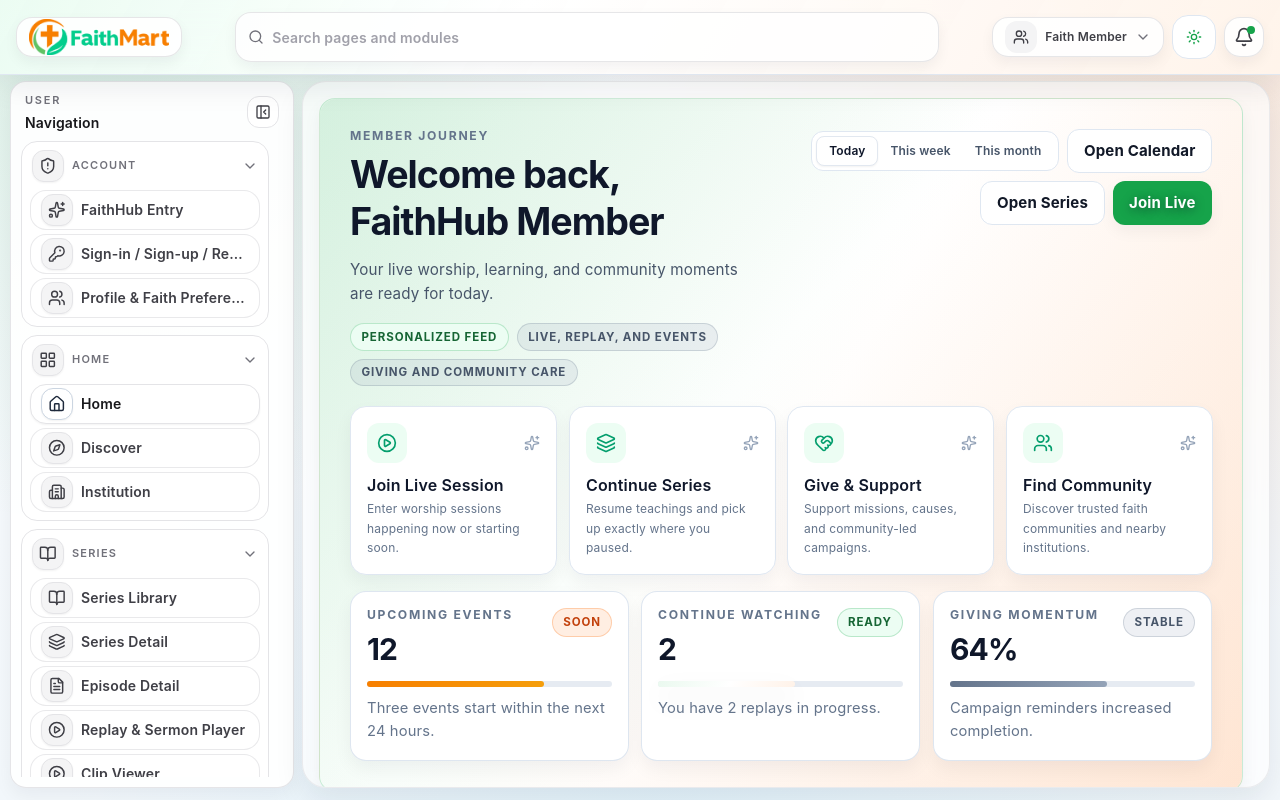
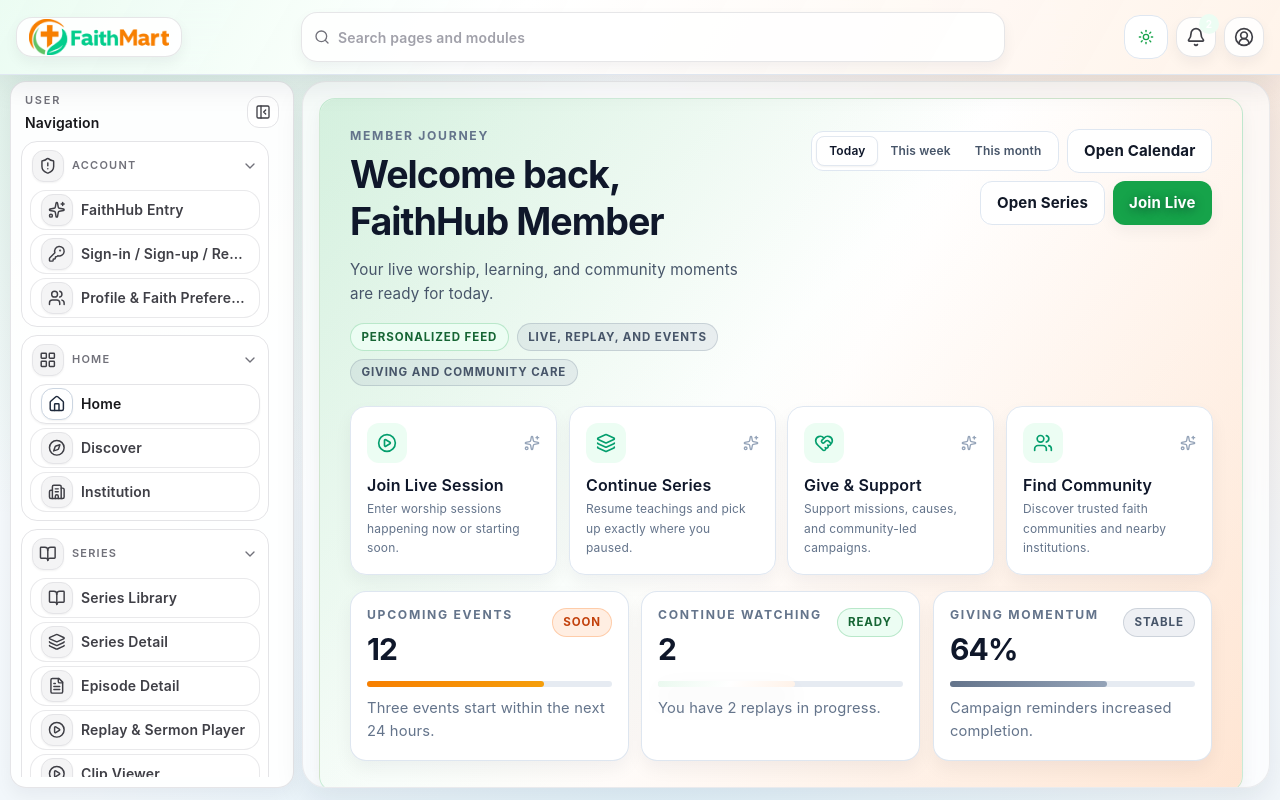
Before and after one commit to ayesigaisaac/FaithHub_MyLiveDealz_Buyer, a React (Vite) app: page /app/user/home in a window 1280 px wide. Built offline with nearby package versions, Linux system fonts and the light colour scheme.

Commit message:
feat: use profile icon trigger with alert badge for role switcher

```diff
--- a/src/components/layout/AppShellLayout.tsx
+++ b/src/components/layout/AppShellLayout.tsx
@@ -3,12 +3,9 @@ import { matchPath, Outlet, useLocation, useNavigate, useSearchParams } from "re
 import Drawer from "@mui/material/Drawer";
 import {
   Bell,
-  ChevronDown,
-  Landmark,
+  CircleUserRound,
   Menu,
   Search,
-  ShieldCheck,
-  Users,
   X,
 } from "lucide-react";
 import Sidebar from "@/components/layout/Sidebar";
@@ -46,10 +43,10 @@ const mobileLabelByItemId: Record<string, string> = {
   "a-security": "Security",
 };
 
-const roleTriggerMeta: Record<RoleKey, { label: string; icon: React.ComponentType<{ className?: string }> }> = {
-  user: { label: "Faith Member", icon: Users },
-  provider: { label: "Provider Workspace", icon: Landmark },
-  admin: { label: "Platform Admin", icon: ShieldCheck },
+const roleTriggerLabel: Record<RoleKey, string> = {
+  user: "Faith Member",
+  provider: "Provider Workspace",
+  admin: "Platform Admin",
 };
 
 function getMobileNavLabel(item: { id: string; label: string }) {
@@ -121,8 +118,7 @@ export default function AppShellLayout() {
 
   const currentPage = pageRegistry.find((page) => matchesPagePath(page, location.pathname));
   const activeNavPath = currentPage?.path || location.pathname;
-  const roleMeta = roleTriggerMeta[shellRole];
-  const RoleIcon = roleMeta.icon;
+  const currentRoleLabel = roleTriggerLabel[shellRole];
 
   const navigateToPath = (path: string) => navigate(withAdminAccess(path, adminAllAccess));
 
@@ -226,22 +222,30 @@ export default function AppShellLayout() {
             </div>
 
             <div className="ml-auto flex items-center gap-1.5 sm:gap-2 md:ml-0">
+              <div className="hidden xl:block">
+                <ColorModeToggle className="h-10 w-10 rounded-2xl" />
+              </div>
+              <button
+                type="button"
+                aria-label="Open alerts"
+                className="fh-shell-control relative inline-flex h-10 w-10 items-center justify-center rounded-2xl text-zinc-700"
+              >
+                <Bell className="h-5 w-5" />
+                <span className="absolute -right-1 -top-1 inline-flex h-5 min-w-[1.25rem] items-center justify-center rounded-full bg-emerald-500 px-1 text-[10px] font-bold text-white">
+                  2
+                </span>
+              </button>
               <div className="relative">
                 <button
                   ref={roleSwitcherTriggerRef}
                   type="button"
-                  aria-label="Switch role"
+                  title={`Switch role (${currentRoleLabel})`}
+                  aria-label={`Switch role. Current role: ${currentRoleLabel}`}
                   aria-expanded={roleSwitcherOpen}
                   onClick={() => setRoleSwitcherOpen((prev) => !prev)}
-                  className="fh-shell-control inline-flex h-10 items-center gap-2 rounded-2xl px-2 text-zinc-700 sm:px-3"
+                  className="fh-shell-control inline-flex h-10 w-10 items-center justify-center rounded-2xl text-zinc-700"
                 >
-                  <span className="flex h-8 w-8 items-center justify-center rounded-xl bg-zinc-100 text-zinc-700">
-                    <RoleIcon className="h-4 w-4" />
-                  </span>
-                  <span className="hidden max-w-[10.5rem] truncate text-xs font-semibold lg:inline">{roleMeta.label}</span>
-                  <ChevronDown
-                    className={`h-4 w-4 shrink-0 text-zinc-500 transition ${roleSwitcherOpen ? "rotate-180" : ""}`}
-                  />
+                  <CircleUserRound className="h-5 w-5" />
                 </button>
 
                 {roleSwitcherOpen ? (
@@ -267,17 +271,6 @@ export default function AppShellLayout() {
                   </div>
                 ) : null}
               </div>
-              <div className="hidden xl:block">
-                <ColorModeToggle className="h-10 w-10 rounded-2xl" />
-              </div>
-              <button
-                type="button"
-                aria-label="Open alerts"
-                className="fh-shell-control relative inline-flex h-10 w-10 items-center justify-center rounded-2xl text-zinc-700"
-              >
-                <Bell className="h-5 w-5" />
-                <span className="absolute right-2 top-2 h-2 w-2 rounded-full bg-[var(--accent)]" />
-              </button>
             </div>
           </div>
 
```
